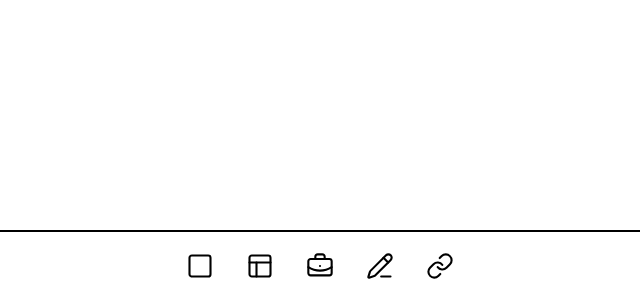
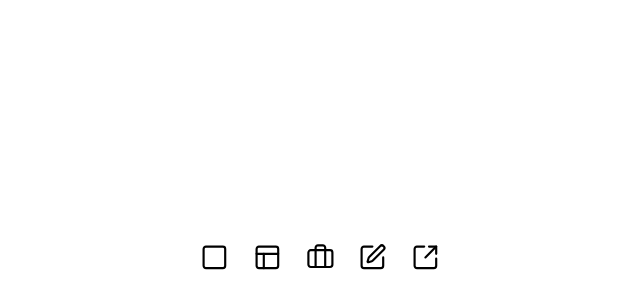
Before and after one commit to robaaaru/Portfolio, a React (Vite) app: page / in a window 1280 px wide. Shown: the part 500-800 px from the top of the page, without its empty margins (320-960 px from the left). Built offline with nearby package versions, Linux system fonts and the light colour scheme.

Commit message:
refactor: update footer icons and improve rendering logic

```diff
--- a/src/components/Footer.jsx
+++ b/src/components/Footer.jsx
@@ -1,30 +1,34 @@
 
-import { Square, PanelsTopLeft, BriefcaseBusiness, PencilLine, Link } from 'lucide-react';
+import { Square, PanelsTopLeft, Briefcase, SquarePen, SquareArrowOutUpRight } from 'lucide-react';
 
 export default function Footer({setPage}){
-    let iconSize = 28
+
     let strokeWidth = 1.8
-    const baseClasses = 'hover:stroke-[#048688] hover:-translate-y-1 transition-transform duration-175 ease-in'
+    const baseClasses = 'hover:stroke-[#048688] lg:w-[1.8rem] lg:h-[1.8rem] w-[1.5rem] h-[1.5rem] hover:-translate-y-1 transition-transform duration-175 ease-in'
 
-    const setPageHelper = () =>setPage('Default Page')
+    const handleIconClick = () =>setPage('Default Page')
 
     let icons = [
         {icon: Square, key:'Square'},
         {icon: PanelsTopLeft, key:'PanelsTopLeft'},
-        {icon: BriefcaseBusiness, key:'BriefcaseBusiness'},
-        {icon: PencilLine, key:'PencilLine'},
-        {icon: Link, key:'Link'},
+        {icon: Briefcase, key:'Briefcase'},
+        {icon: SquarePen, key:'PenciSquarePe'},
+        {icon: SquareArrowOutUpRight , key:'SquareArrowOutUpRight'},
     ]
 
-    let iconsArr = icons.map(element =>{
-        const Icon = element.icon
-        return <Icon key={element.key} onClick={setPageHelper} strokeWidth={strokeWidth} size={iconSize} className={baseClasses}/>
-    })
+    let iconsArr = ()=> icons.map(({icon: Icon, key}) => (
+        <Icon
+        key={key}
+        onClick={handleIconClick}
+        strokeWidth={strokeWidth}
+        className={baseClasses}
+        />
+    ) )
 
     return(
 
-    <footer  className=" flex justify-center items-center gap-8  fixed bottom-0 w-[100%] p-5 border-t-[0.15rem] ">
-        {iconsArr}
+    <footer className="fixed bottom-0 w-[100%] p-5">
+        <div className="lg:pb-2 flex justify-center items-center gap-6">{iconsArr()}</div>
     </footer>
     )
 }
```
